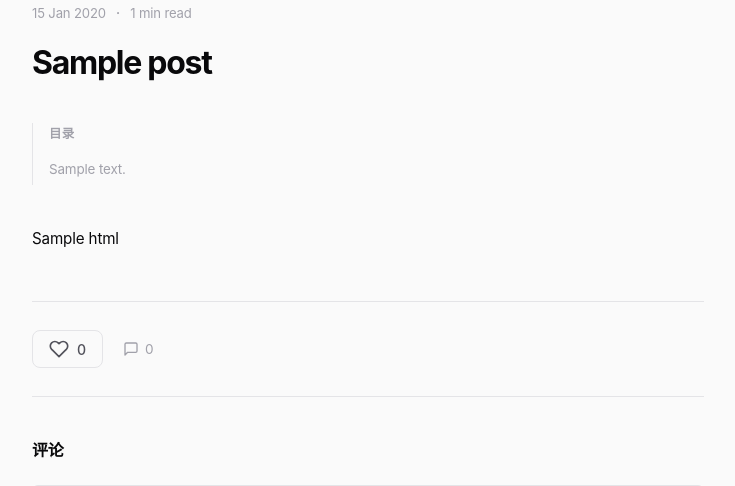
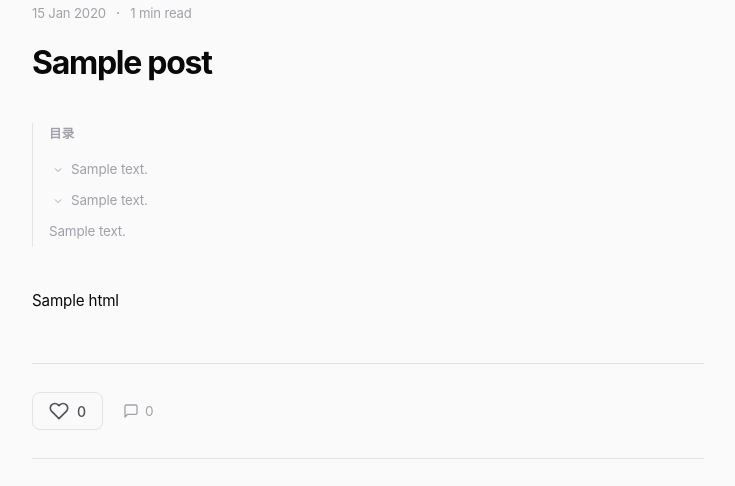
Before and after one commit to chengzhongyuan/personal-blog, a Node server app: template views/post.ejs in a window 1280 px wide. Shown: the part 53-539 px from the top of the page, without its empty margins (272-1007 px from the left). Run offline with Node 20, Linux system fonts and the light colour scheme; the template is opened without the code that fills it: most values are stand-ins (such as "Sample title", 1, 10 or a date in 2020); data that the repository does not hold is empty; some libraries are stand-ins or nearby versions.

Commit message:
增加缩进折叠

```diff
--- a/public/css/style.css
+++ b/public/css/style.css
@@ -714,16 +714,51 @@ a:hover { color: var(--text-secondary); }
   display: block;
 }
 .post-toc-title::before { display: none; }
-.post-toc-list { list-style: none; padding: 0; }
-.post-toc-item { margin-bottom: 1px; }
+.post-toc-list { list-style: none; padding: 0; margin: 0; }
+.post-toc-item { margin-bottom: 0; }
+
+.post-toc-row {
+  display: flex; align-items: center; gap: 4px;
+}
+
+.toc-toggle {
+  display: flex; align-items: center; justify-content: center;
+  width: 18px; height: 18px;
+  padding: 0; border: none; background: none;
+  color: var(--text-tertiary); cursor: pointer;
+  flex-shrink: 0;
+  border-radius: 3px;
+  transition: transform .2s ease, color .15s ease;
+}
+.toc-toggle:hover { color: var(--text); }
+.toc-toggle.collapsed { transform: rotate(0deg); }
+.toc-toggle:not(.collapsed) { transform: rotate(90deg); }
+
 .post-toc-link {
   display: block; padding: 4px 0; border-radius: 0;
   font-size: .84rem; color: var(--text-tertiary);
   transition: color .15s ease;
 }
 .post-toc-link:hover { color: var(--text); background: none; }
-.post-toc-link.toc-h3 { padding-left: 14px; font-size: .82rem; }
-.post-toc-link.toc-h4 { padding-left: 28px; font-size: .8rem; }
+
+/* Level indentation */
+.post-toc-item.toc-level-1 > .post-toc-row .post-toc-link { font-weight: 600; font-size: .85rem; color: var(--text-secondary); }
+.post-toc-item.toc-level-2 > .post-toc-row { padding-left: 16px; }
+.post-toc-item.toc-level-2 > .post-toc-row .post-toc-link { font-size: .82rem; }
+.post-toc-item.toc-level-3 > .post-toc-row { padding-left: 30px; }
+.post-toc-item.toc-level-3 > .post-toc-row .post-toc-link { font-size: .8rem; }
+.post-toc-item.toc-level-4 > .post-toc-row { padding-left: 44px; }
+.post-toc-item.toc-level-4 > .post-toc-row .post-toc-link { font-size: .78rem; }
+
+/* Collapse animation */
+.post-toc-item > .post-toc-list {
+  overflow: hidden;
+  max-height: 2000px;
+  transition: max-height .3s ease;
+}
+.post-toc-item.collapsed > .post-toc-list {
+  max-height: 0;
+}
 
 /* ===== Post Footer ===== */
 .post-footer {
--- a/views/layout.ejs
+++ b/views/layout.ejs
@@ -4,7 +4,7 @@
   <meta charset="UTF-8">
   <meta name="viewport" content="width=device-width, initial-scale=1.0">
   <title><%= typeof title !== 'undefined' && title !== '我的博客' ? title + ' | 我的博客' : '我的博客' %></title>
-  <link rel="stylesheet" href="/css/style.css?v=7">
+  <link rel="stylesheet" href="/css/style.css?v=8">
   <script src="https://cdn.jsdelivr.net/npm/mermaid@10/dist/mermaid.min.js"></script>
 </head>
 <body>
--- a/views/post.ejs
+++ b/views/post.ejs
@@ -12,16 +12,34 @@ var readingTime = Math.max(1, Math.round(wordCount / 400));
     <h1 class="post-title"><%= post.title %></h1>
   </header>
 
-  <% if (post.toc && post.toc.length > 0) { %>
+  <% if (post.tocTree && post.tocTree.length > 0) { %>
   <nav class="post-toc">
     <div class="post-toc-title">目录</div>
-    <ul class="post-toc-list">
-      <% post.toc.forEach(function(item) { %>
-      <li class="post-toc-item">
-        <a class="post-toc-link toc-h<%= item.level %>" href="#<%= item.slug %>"><%= item.text %></a>
-      </li>
-      <% }) %>
-    </ul>
+    <%
+    function renderTOC(items) {
+      if (!items || items.length === 0) return '';
+      var html = '<ul class="post-toc-list">';
+      items.forEach(function(item) {
+        var hasChildren = item.children && item.children.length > 0;
+        html += '<li class="post-toc-item toc-level-' + item.level + '">';
+        html += '<div class="post-toc-row">';
+        if (hasChildren) {
+          html += '<button class="toc-toggle" aria-label="展开/折叠">';
+          html += '<svg width="12" height="12" viewBox="0 0 24 24" fill="none" stroke="currentColor" stroke-width="2"><path d="M9 18l6-6-6-6"/></svg>';
+          html += '</button>';
+        }
+        html += '<a class="post-toc-link" href="#' + item.slug + '">' + item.text + '</a>';
+        html += '</div>';
+        if (hasChildren) {
+          html += renderTOC(item.children);
+        }
+        html += '</li>';
+      });
+      html += '</ul>';
+      return html;
+    }
+    %>
+    <%- renderTOC(post.tocTree) %>
   </nav>
   <% } %>
 
@@ -165,3 +183,17 @@ var readingTime = Math.max(1, Math.round(wordCount / 400));
   }
 })();
 </script>
+
+<script>
+// ===== TOC Collapse/Expand =====
+(function() {
+  var toggles = document.querySelectorAll('.toc-toggle');
+  toggles.forEach(function(btn) {
+    btn.addEventListener('click', function() {
+      var li = btn.closest('.post-toc-item');
+      var isCollapsed = li.classList.toggle('collapsed');
+      btn.classList.toggle('collapsed', isCollapsed);
+    });
+  });
+})();
+</script>
```
Also changed, not shown: controllers/blogController.js (+23 -2 lines).
